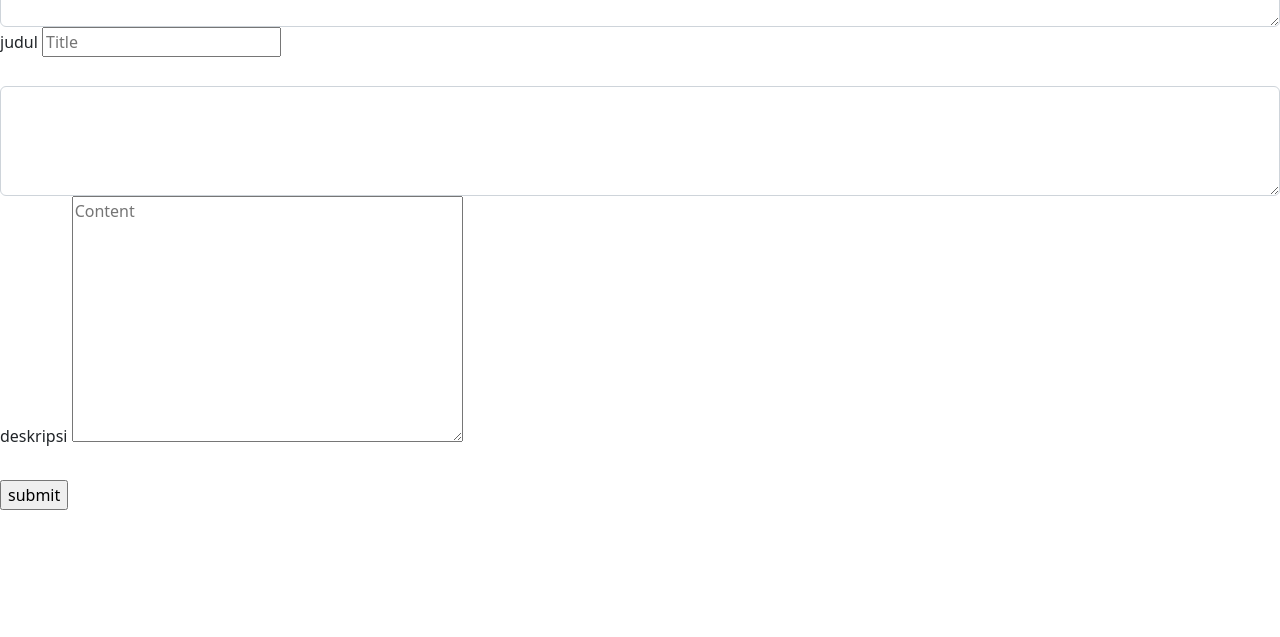
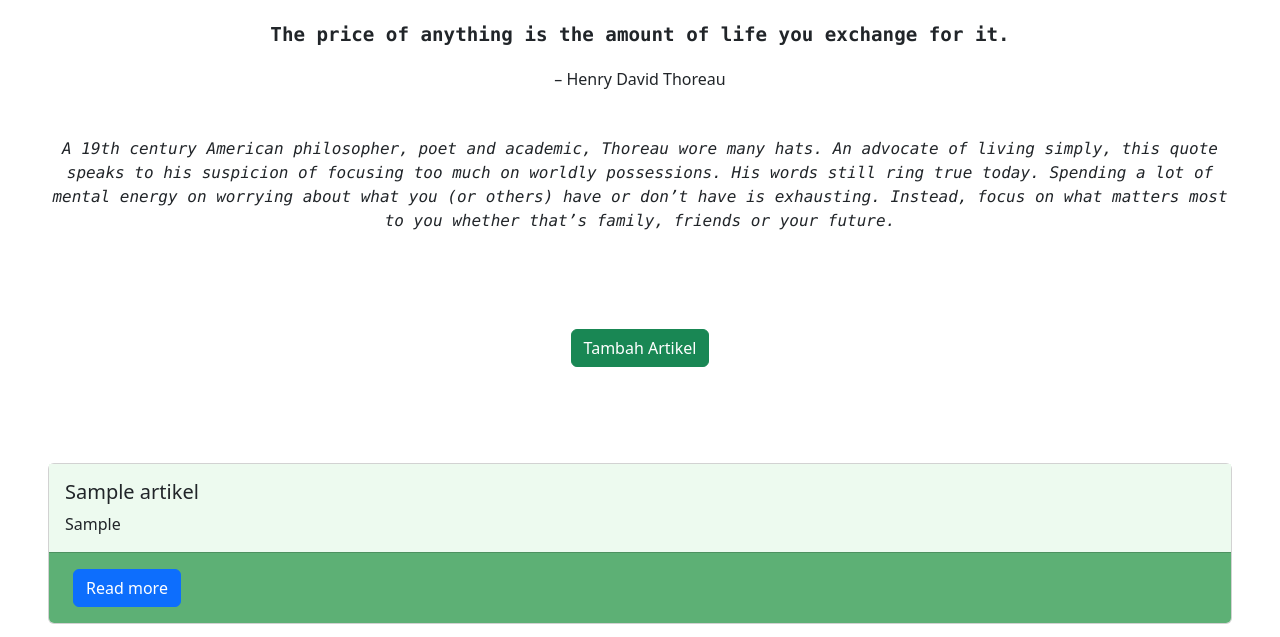
Before and after one commit to PBP-B02/project-mid-term, a Django app: page /artikel/ in a window 1280 px wide. Shown: the part 301-938 px from the top of the page. Before the commit the page ends 811 px from the top, so only its background shows below. Run offline with Django 4.2, Linux system fonts and the light colour scheme; a user stored in the database is signed in; tables that the repository leaves empty hold one stand-in row (values such as "Sample post"); some libraries are stand-ins or nearby versions.

Commit message:
'styling'

```diff
--- /dev/null
+++ b/article/static/style.css
@@ -0,0 +1,4 @@
+.card:hover{
+    box-shadow: 4px 4px 2px rgb(108, 120, 130);
+    transform: scale(1.05);
+  }
--- a/article/templates/article-reguler.html
+++ b/article/templates/article-reguler.html
@@ -26,85 +26,44 @@
     function getField(data) {
       $("#content").append(
         `
-
-        <div id="${data.pk}-card" class="card hover-overlay" style="border-radius: 25rem; 15px; max-width:  height: fit-content; mx-5;background-color: #b094a2;">
-            <div class="card-body p-3 ">
-              <h5 class="card-title text-center m-2 ">${data.fields.judul}</h5>
-              <p class="card-text text-center m-2" style="font-size: 17px" >${data.fields.author}</p>
-              <p id="${data.pk}-status" class="card-text text-center m-2">${data.fields.konten}</p>
-              <div class="flex justify-content-center text-center m-2">
-                <a id="${data.pk}-delete" class="btn btn btn-danger text-center m-2">Delete Artikel</a>
-              </div>
-            </div>
+        <div id="${data.pk}-card" class="card mb-3 m-5">
+          <div class="card-body p-3" style="background-color:#edfaef" >
+            <h5 class="card-title">${data.fields.judul}</h5>
+            <p class="card-text">${(data.fields.konten).substring(0,200)}</p>
           </div>
+          <div class="card-footer" style="background-color: #5DB075 ">
+            <a target="_blank" href="/artikel/${data.pk}" class="btn btn btn-primary text-center m-2" >Read more</a>
+          </div>
+        </div>
         `
       );
     }
-    function deleteField(data) {
-      $(`#${data.pk}-delete`).click(function () {
-        $.post(window.location.href + `delete-artikel/${data.pk}/`, {}).done(
-          (res) => {
-            $(`#${data.pk}-card`).fadeOut();
-          }
-        );
-      });
-    }
-
-    $(document).ready( function(){
-    $('.btn-close').click( function(){
-      $('.modal').toggle();
-    })
-  })
-
-  //button n
-  $(document).ready( function(){
-    $('.add-task').click( function(){
-      $('.modal').toggle();
-    })
-  })
-
-  const modalButton = document.getElementById('add-btn');
-  modalButton.click(() => {
-    alert(12);
-    $('.modal').toggle();
-  })
 });
 </script>
+
 {% endblock meta %}
 {% block content %}
 
 
 <body>
+  <div>
+    <center>
+      <img src="https://img.freepik.com/free-vector/cashback-saving-money-concept-flat-illustration-set-buyer-characters-pay-online-cash-refund-purchase-credit-card-wallet-financial-savings-coins-loyalty-rewards-program_88138-830.jpg?w=1380&t=st=1667308330~exp=1667308930~hmac=4ef398c53caaf131cfb4722c772a815cd45e3548b9f2aa25cbd4d26a43c01b6b" alt="pict1">
+    </center>
+  </div>
+  <h2 class="text-center m-4 font-monospace fw-bold" style="font-weight: bold; font-size: larger;" > The price of anything is the amount of life you exchange for it.  </h2>
+  <h6 class="text-center m-2">– Henry David Thoreau</h6>
+  <p class="text-center m-5 font-monospace fst-italic" >A 19th century American philosopher, poet and academic, Thoreau wore many hats. An advocate of living simply, this quote speaks to his suspicion of focusing too much on worldly possessions. His words still ring true today. Spending a lot of mental energy on worrying about what you (or others) have or don’t have is exhausting. Instead, focus on what matters most to you whether that’s family, friends or your future.</p>
+  <center>
+    <button id="add-btn" class="add-artikel btn btn-success m-5 "> Tambah Artikel </button>
+  </center>
     <div id="content" class="content"></div>
-    <p>{{nama}}</p>
-      <form id = "artikelbaru">
-        {% csrf_token %}
-        <!-- Message input -->
-        <div class="form-outline mb-4">
-          <textarea id="judul" class="form-control"  rows="4"></textarea>
-          <label class="form-label" for="form4Example3">judul</label>
-          {{form.judul}}
-        </div>
+    <div>
+      <center>
+        <img src="https://img.freepik.com/free-vector/happy-rich-banker-celebrating-income-growth_74855-5867.jpg?w=900&t=st=1667319801~exp=1667320401~hmac=bf8ea36bba98e0e622a0a616be4a08886853d543105640354d9124af7f9b42d6" alt="pict2" class="center">
+      </center>
+    </div>
 
-
-        <div class="form-outline mb-4">
-            <textarea id="konten" class="form-control" rows="4"></textarea>
-            <label class="form-label" for="form4Example3">deskripsi</label>
-          {{form.konten}}
-          </div>
-
-          <!-- Submit button -->
-          <input type="submit" value="submit">
-
-
-        <!-- <button type="submit" class="btn btn-primary btn-block mb-4">Send</button> -->
-      </form>
-       <!-- //////////////// -->
-
-
-
-
-          <!-- ////////////////////// -->
 
       <script src="{% static 'scripts/jquery.min.js' %}"></script>
       <script src="{% static 'scripts/bootstrap.min.js' %}"></script>
--- a/article/views.py
+++ b/article/views.py
@@ -27,7 +27,6 @@ def show_artikel(request):
     context = {
         'form':form,
         'user':request.user,
-        'last_login': request.COOKIES.get('last_login'),
     }
 
     if(request.user.profile.role == "writer"):
@@ -62,7 +61,7 @@ def get_artikel_json(request):
 
 def get_artikel_json_by_id(request, id):
     artikel = Artikel.objects.get(pk=id)
-    return HttpResponse(serializers.serialize('json', [artikel]), content_type='application/json')
+    return HttpResponse(serializers.serialize("json", [artikel]), content_type="application/json")
 
 def get_artikel_by_id(request, id):
     artikel = Artikel.objects.get(pk=id)
```
Also changed, not shown: article/templates/article-write.html (+21 -30 lines), article/templates/artikel-id.html (+46 -0 lines).
